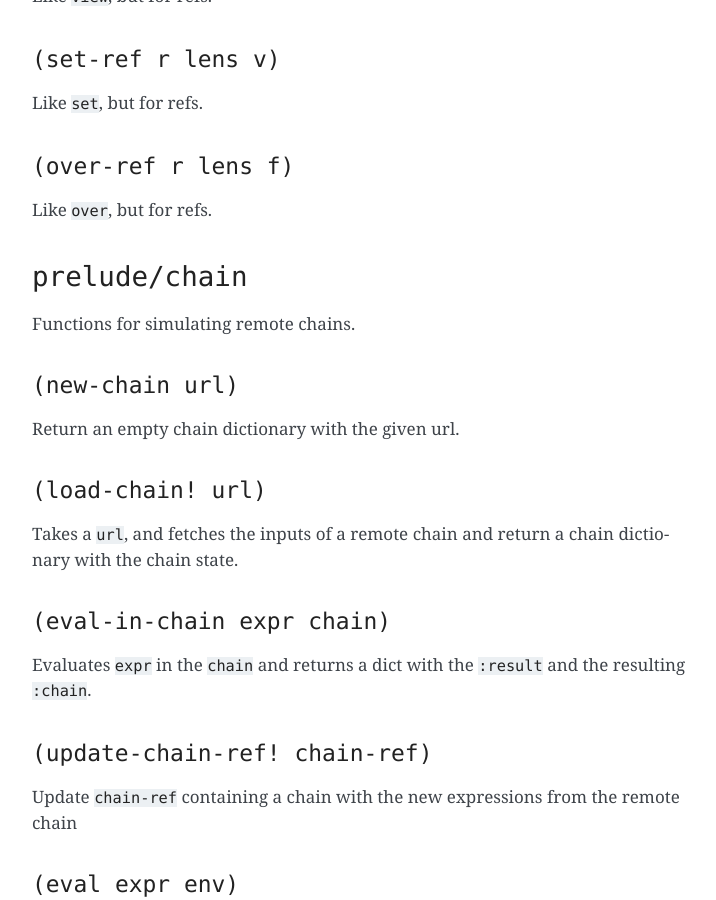
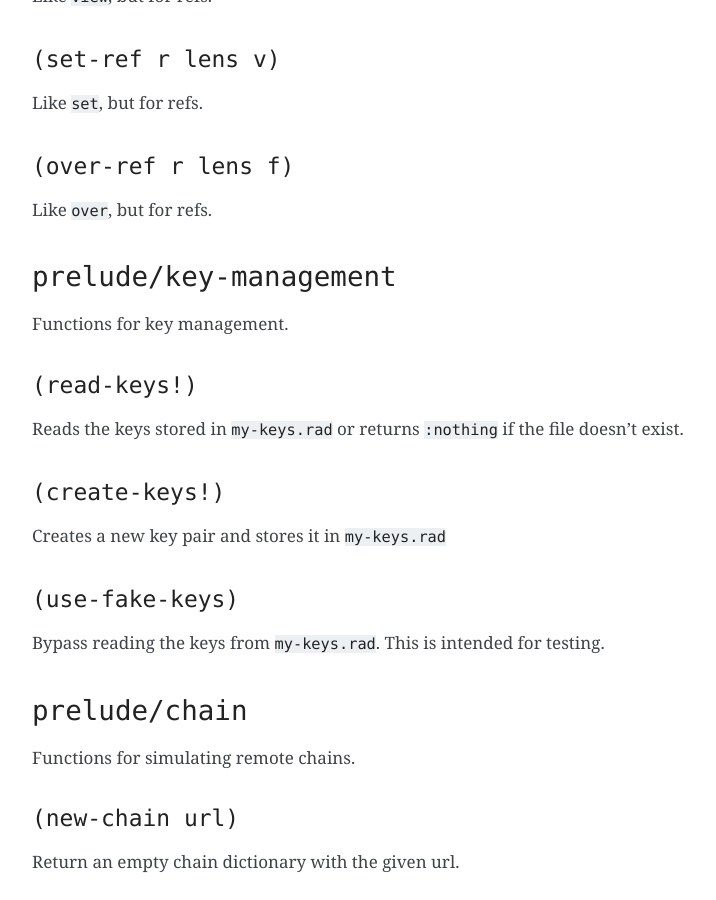
Before and after one commit to radicle-dev/radicle-alpha, a Sphinx documentation site: the page built from docs/source/reference.rst, in a window 1280 px wide and 900 px high, scrolled down 23427 px. Shown: the whole window, without its empty margins (388-1104 px from the left). Built offline with Sphinx 7.4.7, drawn with Linux system fonts in a browser that asks for light colours; pages that are not in the unit, such as notebooks, are missing from menus; some of the changed text lies outside the part shown.

Commit message:
Update reference doc

```diff
--- a/docs/source/reference.rst
+++ b/docs/source/reference.rst
@@ -1127,6 +1127,28 @@
 
 Like ``over``, but for refs.
 
+``prelude/key-management``
+--------------------------
+
+Functions for key management.
+
+``(read-keys!)``
+~~~~~~~~~~~~~~~~
+
+Reads the keys stored in ``my-keys.rad`` or returns ``:nothing`` if the
+file doesn't exist.
+
+``(create-keys!)``
+~~~~~~~~~~~~~~~~~~
+
+Creates a new key pair and stores it in ``my-keys.rad``
+
+``(use-fake-keys)``
+~~~~~~~~~~~~~~~~~~~
+
+Bypass reading the keys from ``my-keys.rad``. This is intended for
+testing.
+
 ``prelude/chain``
 -----------------
 
--- a/reference-doc.yaml
+++ b/reference-doc.yaml
@@ -144,6 +144,7 @@
 - prelude/set
 - prelude/ref
 - prelude/lens
+- prelude/key-management
 - prelude/chain
 - prelude/state-machine
 - prelude/validation
```
